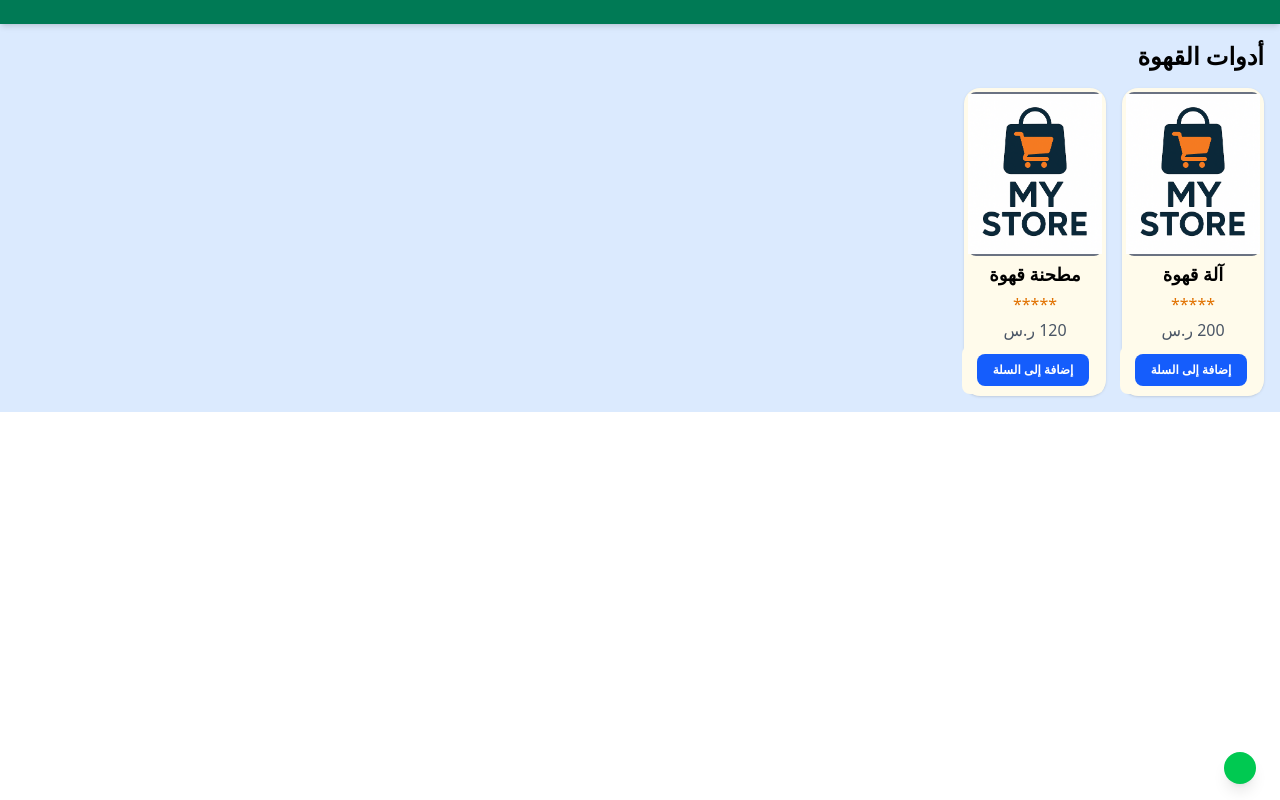
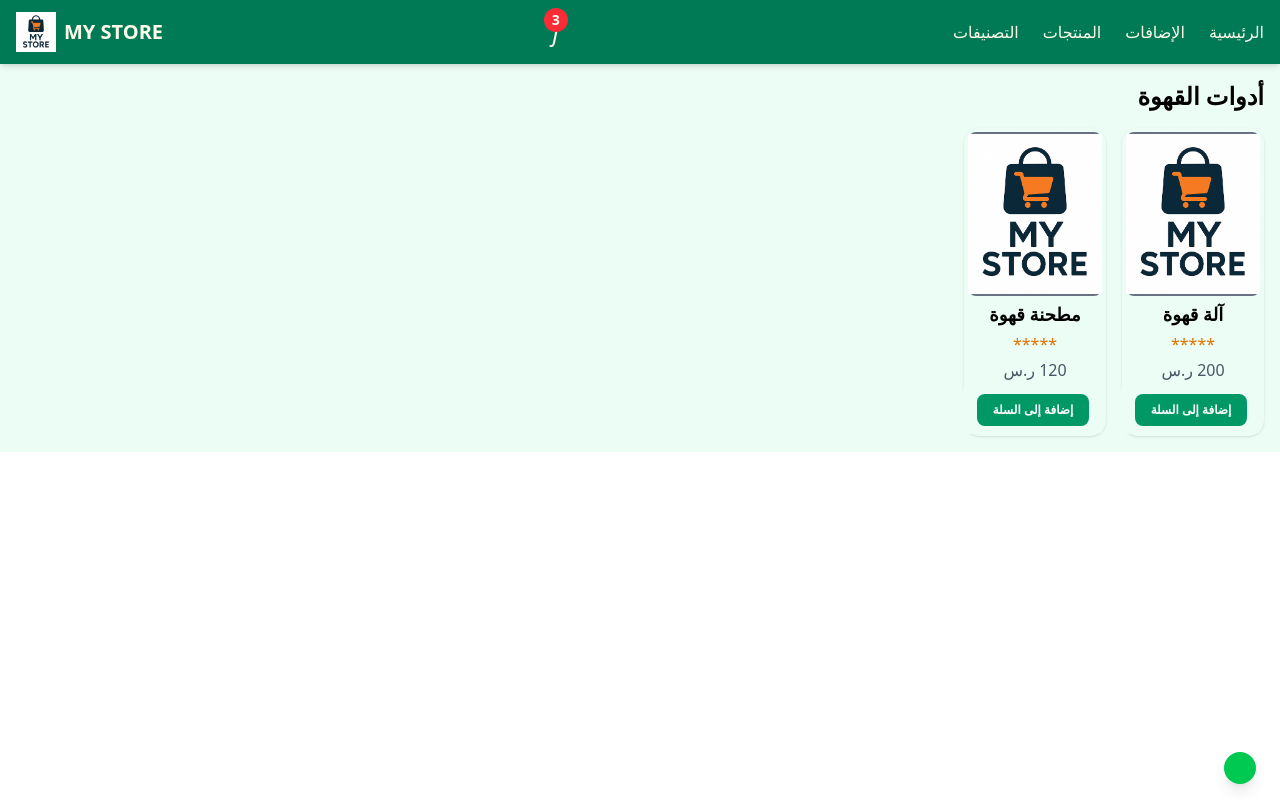
Before and after one commit to Naserman12/my-store, a Vue app: page /category/1 in a window 1280 px wide. Built offline with nearby package versions, Linux system fonts and the light colour scheme.

Commit message:
Add Navbar

```diff
--- a/src/App.vue
+++ b/src/App.vue
@@ -1,5 +1,5 @@
 <template>
- <div dir="rtl" class=" bg-blue-100">
+ <div dir="rtl" class=" bg-emerald-50">
     <navbar/>
     <router-view />
     <WhatsAppButton/>
--- a/src/components/CategoryCard.vue
+++ b/src/components/CategoryCard.vue
@@ -1,15 +1,15 @@
 <!-- components/CategoryCard.vue -->
 <template>
   <div
-    class="bg-white rounded-2xl shadow hover:shadow-lg cursor-pointer overflow-hidden"
+    class="bg-emerald-50 rounded-2xl shadow hover:shadow-lg cursor-pointer overflow-hidden"
   >
-    <div class="bg-gray-50 m-1 rounded-2xl">
+    <div class="bg-emerald-50 m-1 rounded-2xl">
       <img src="../images/myStoreLogo.png" alt="صورة" class="h-80 w-full object-cover rounded-2xl text-center items-center" />
     </div>
-    <div class="m-1 bg-amber-50 rounded-2xl  p-2 text-center font-semibold">
+    <div class="m-1 bg-emerald-50 rounded-2xl  p-2 text-center font-semibold">
       <h3 class="text-right">{{ category.name }}</h3>
       <p>Lorem ipsum dolor sit amet consectetur adipisicing elit. Eius laborum nisi harum laudantium enim rerum fugit qui provident omnis nam officia minus vero animi mollitia, eos dolor id autem recusandae?</p>
-       <button @click="goToCategory(category.id)" class=" bg-amber-200 text-gray-700 text-lg px-4 py-2 rounded-lg hover:bg-amber-300">
+       <button @click="goToCategory(category.id)" class=" bg-emerald-400 text-gray-700 text-lg px-4 py-2 rounded-lg hover:bg-emerald-500">
          تصفح المنتجات
         </button>
     </div>
--- a/src/components/Navbar.vue
+++ b/src/components/Navbar.vue
@@ -2,9 +2,113 @@
     <div>
         <nav class=" bg-emerald-700 text-amber-50 shadow-md sticky top-0 z-50">
             <div class=" contener mx-auto px-4 py-3 flex items-center justify-between">
+                <!-- روابط التنقل -->
+                <ul class="hidden md:flex items-center gap-6 font-medium text-amber-50">
+                    <li><a href="#" class=" hover:bg-emerald-800">الرئيسية</a></li>
+                    <li><a href="#" class=" hover:bg-emerald-800">الإضافات</a></li>
+                    <li><a href="#" class=" hover:bg-emerald-800">المنتجات</a></li>
+
+                    <!-- التصنيفات قائمة منسدلة -->
+                     <li class=" relative group">
+                        <button class=" hover:bg-emerald-800 flex items-center gap-1">التصنيفات <i class="fas fa-chevron-down text-sm text-amber-50"></i>
+                        </button>
+                        <!-- القائمة النسدلة -->
+                         <ul class=" absolute right-0 mt-2 w-48 bg-emerald-400 border rounded-lg shadow-lg opacity-0 group-hover:opacity-100 group-hover:translate-y-0 translate-y-2 transition-all">
+                            <li>
+                                <a href="#" class=" block px-4 py-2 hover:bg-emerald-300"> التصنيف 1</a>
+                            </li>
+                            <li>
+                                <a href="#" class=" block px-4 py-2 hover:bg-emerald-300">التصنيف 2</a>
+                            </li>
+                            <li>
+                                <a href="#" class=" block px-4 py-2 hover:bg-emerald-300">التصنيف 3</a>
+                            </li>
+                            <li>
+                                <a href="#" class=" block px-4 py-2 hover:bg-emerald-300">التصنيف 4</a>
+                            </li>
+                            <li>
+                                <a href="#" class=" block px-4 py-2 hover:bg-emerald-300"> عرض المزيد</a>
+                            </li>
+                         </ul>
+                     </li>
+                </ul>
+                <!-- إيقونة السلة -->
+                 <div class=" felx items-center gap-4">
+                     <!-- زر القائمة للجوال -->
+                      <button @click="toggleMenu" class="md:hidden text-2xl text-amber-50">
+                         <i class="fas fa-bars">H</i>
+                      </button>
+                    <button class=" relative">
+                        <i class="fas fa-shopping-cart text-2xl">f</i>
+                        <!-- عدد المنتجات في السلة -->
+                        <span class=" absolute -top-2 -right-2 bg-red-500 text-amber-50 text-sm font-bold py-0.5 px-2 rounded-full">3</span>
+                    </button>
+                </div>
                 <!-- Logo & Site name -->
-
+                 <div class="flex items-center gap-2">
+                     <span class=" font-bold text-xl text-amber-50">MY STORE</span>
+                    <img src="../images/myStoreLogo.png" alt="" class="w-10 h-10">
+                 </div>
             </div>
+            <!-- القائمة الجانبية في الجوال -->
+             <transition name="slide">
+                <div v-if="isOpen" class="fixed inset-0 bg-emerald-400 bg-opacity-50 z-50 flex">
+                    <div class="w-64 bg-emerald-700 h-full p-6 shadow-lg">
+                        <!-- هيدر القائمة -->
+                         <div class=" flex items-center justify-between mb-6">
+                            <div class=" flex items-center gap-2">
+                                <img src="../images/myStoreLogo.png" alt="logo" class="w-8 h-8" />
+                                <span class=" font-bold text-lg">MY STORE</span>
+                            </div>
+                            <!-- روابط التنقل -->
+                             <ul class=" space-y-4 font-medium">
+                                <li><a href="#">الرئيسية</a></li>
+                                <li><a href="#">المنتجات</a></li>
+                                <li><a href="#">الإضافات</a></li>
+                                <li class="">
+                                    <p class=" font-medium mb-2"> التصنيفات</p>
+                                    <ul class=" ml-4 space-y-2 text-amber-50">
+                                    <li><a href="#">التصنيف1</a></li>
+                                    <li><a href="#">التصنيف2</a></li>
+                                    <li><a href="#">التصنيف3</a></li>
+                                    <li><a href="#">التصنيف4</a></li>
+                                    <li><a href="#">المزيد</a></li>
+                                </ul>
+                              </li>
+                             </ul>
+                         </div>
+                         <!-- اغلاق النافذة في حال الضفط خارج العنصر -->
+                          <div @click="toggleMenu" class="flex-1"></div>
+                    </div>
+                </div>
+             </transition>
         </nav>
     </div>
 </template>
+
+<script setup>
+import  { ref } from "vue";
+const isOpen = ref(false);
+const toggleMenu = () => {
+    isOpen.value = !isOpen.value;
+};
+</script>
+
+<style>
+.slide.enter-active,
+.slide.leave-active{
+    transition: all 0.3s ease;
+}
+.slide.enter-from{
+    transform: translateX(-100);
+}
+.slide.enter-to{
+    transform: translateX(0);
+}
+.slide.leave-from{
+    transform: translateX(0);
+}
+.slide.leave-to{
+    transform: translateX(-100);
+}
+</style>
--- a/src/components/ProductCard.vue
+++ b/src/components/ProductCard.vue
@@ -1,17 +1,17 @@
 <!-- components/ProductCard.vue -->
 <template>
-  <div v-if="product" class=" bg-amber-50 rounded-2xl shadow items-center">
+  <div v-if="product" class=" bg-emerald-50 rounded-2xl shadow items-center">
       <div class="bg-gray-500 m-1 rounded-lg flex flex-col items-center">
         <!-- <img src="../images/myStoreLogo.png" :alt="product.name" @click="goToDetails(product.id)"  class="h-80 object-cover m-1 text-center items-center rounded-lg"/> -->
         <img src="../images/myStoreLogo.png" :alt="product.name" @click="goToDetails(product.id)"  class="h-40 w-full object-cover m-0.5 text-center items-center"/>
       </div>
-      <div class="w-full bg-amber-50 rounded-lg text-center">
+      <div class="w-full bg-emerald-50 rounded-lg text-center">
         <h3 class="text-lg font-semibold mb-1">{{ product.name }}</h3>
         <p class="text-amber-600 mb-0.5">*****</p>
         <p class="text-gray-600 mb-1">{{ product.price }} ر.س</p>
       </div>
-      <div class="w-full m-0.5 bg-amber-50 rounded-lg  p-2 text-center font-semibold">
-        <button class="  bg-blue-600 text-white text-xs px-4 py-2 rounded-lg hover:bg-blue-700">
+      <div class="w-full m-0.5 bg-emerald-50 rounded-lg  p-2 text-center font-semibold">
+        <button class="  bg-emerald-600 text-white text-xs px-4 py-2 rounded-lg hover:bg-emerald-700">
           إضافة إلى السلة
         </button>
       </div>
--- a/src/pages/Cart.vue
+++ b/src/pages/Cart.vue
@@ -1,5 +1,5 @@
 <template>
-    <div class="p-6 bg-amber-100 max-w-4xl mx-auto">
+    <div class="p-6 bg-emerald-100 max-w-4xl mx-auto">
         <h1 class=" text-2xl font-bold mb-4 text-center">
             سلة التسوق
         </h1>
@@ -17,7 +17,7 @@
          <p v-else>السلة فارغة.</p>
 
          <!-- نموذج الدفع -->
-        <div class="mt-6 bg-amber-50 p-4 rounded shadow">
+        <div class="mt-6 bg-emerald-50 p-4 rounded shadow">
             <form @submit.prevent="checkout">
                 <h2 class="font-bold mb-2 text-2xl"> معلومات جهة الاتصال</h2>
                 <p class=" font-semibold text-sm text-gray-500"> سوف يتم التواصل معك من خلال هذا الايميل وارسال التحديثات</p>
@@ -36,7 +36,7 @@
                     <label class="block"><input type="radio" v-model="shipping.method" value="ourStore"> استلام من متجرنا (موصى به)</label>
                 </div>
                 <p class=" font-bold">الإجمالي: {{ cart.totalPrice }} ر.س</p>
-                <button type="submit" class="mt-4 bg-blue-500 text-amber-50 px-6 py-4 rounded-lg ">إتمام الطلب</button>
+                <button type="submit" class="mt-4 bg-emerald-600 hover:bg-emerald-700 text-amber-50 px-6 py-4 rounded-lg ">إتمام الطلب</button>
             </form>
         </div>
     </div>
```
Also changed, not shown: src/components/ShowProduct.vue (+15 -15 lines).
